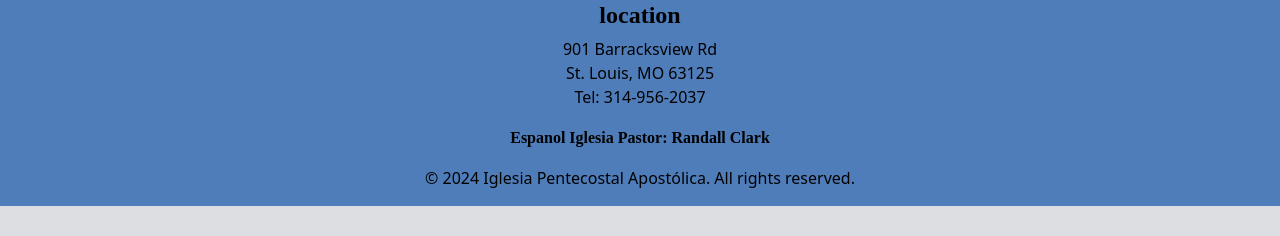
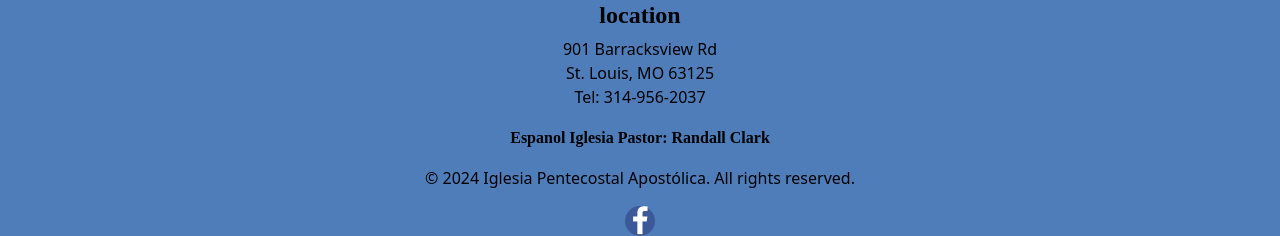
Before and after one commit to theGeekkit/apcESP_8_3_24, a Django app: page / in a window 1280 px wide. Shown: the part 3004-3240 px from the top of the page. Before the commit the page ends 3210 px from the top, so only its background shows below. Run offline with Django 5.2, Linux system fonts and the light colour scheme; some libraries are stand-ins or nearby versions; some web fonts are replaced.

Commit message:
added facebook link

```diff
--- a/apcESP_8_3_24/assets/css/style.css
+++ b/apcESP_8_3_24/assets/css/style.css
@@ -230,3 +230,18 @@ body {
 .footer .container {
   font-size: 1rem;
 }
+
+.footer .fa {
+  font-size: 30px;
+  width: 30px;
+  height: 30px;
+  text-align: center;
+  text-decoration: none;
+  border-radius: 50%;
+  background: #3B5998;
+  color: white;
+}
+
+.footer .fa:hover {
+  opacity: 0.7;
+}
--- a/apcESP_8_3_24/templates/home/home_view.html
+++ b/apcESP_8_3_24/templates/home/home_view.html
@@ -8,6 +8,7 @@
   <link rel="stylesheet" href="https://fonts.googleapis.com/css?family=Allerta+Stencil&display=swap"/>
   <link rel="stylesheet" href="https://fonts.googleapis.com/css?family=Gruppo&display=swap"/>
   <link rel="stylesheet" href="https://fonts.googleapis.com/css?family=Open+Sans:300,400&display=swap"/>
+  <link rel="stylesheet" href="https://cdnjs.cloudflare.com/ajax/libs/font-awesome/4.7.0/css/font-awesome.min.css">
   <link rel="stylesheet" href="https://cdnjs.cloudflare.com/ajax/libs/bootstrap/5.3.0/css/bootstrap.min.css"/>
   <link rel="stylesheet" href="/assets/css/style.css"/>
 
@@ -142,6 +143,7 @@
       <p>901 Barracksview Rd<br>St. Louis, MO 63125<br>Tel: 314-956-2037</p>
       <p><span style="font-family: Gruppo; font-weight: bold;">Espanol Iglesia Pastor: Randall Clark</span></p>
       <p>© 2024 Iglesia Pentecostal Apostólica. All rights reserved.</p>
+      <a href="https://www.facebook.com/people/Iglesia-Pentecostal-Apost%C3%B3lica/100065996400507/?mibextid=ZbWKwL" class="fa fa-facebook"></a>
     </div>
   </div>
 
```
